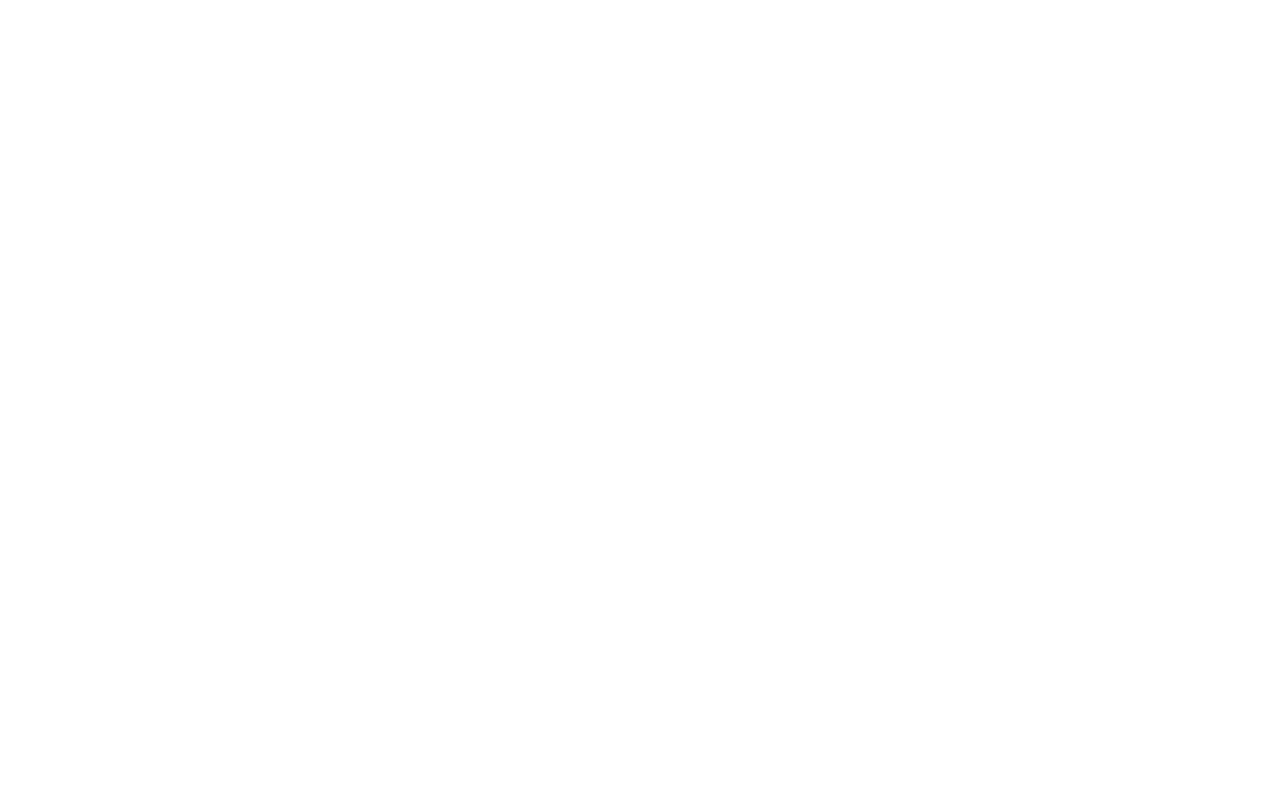
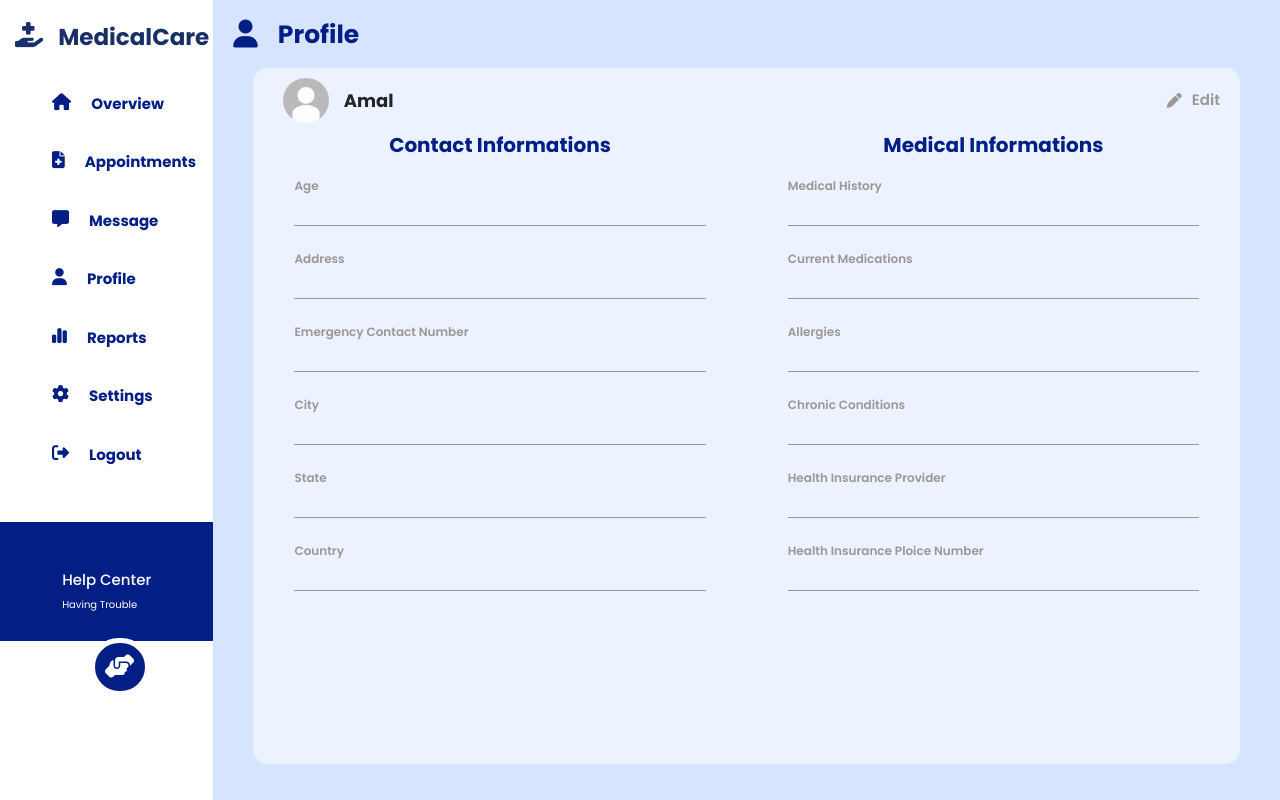
Before and after one commit to sarucm1017/Healthcare_Management-Frontend, a React (Create React App) app: page /patientProfileEdit in a window 1280 px wide. Before the commit this address had no page. Built offline with nearby package versions, Linux system fonts and the light colour scheme; a web font is replaced by a local one.

Commit message:
profile, profile edit for patient

```diff
--- a/src/Componets/Layout/ProfileSection/patient/PatientProfile.jsx
+++ b/src/Componets/Layout/ProfileSection/patient/PatientProfile.jsx
@@ -1,6 +1,7 @@
 import React from "react";
 import PatientsdashboardSidesection from "../../Dashborad/Patients/PatientsdashboardSidesection";
 import "./patientProfile.css";
+import defaultimage from "./defaultimage.jpg"
 
 const PatientProfile = () => {
     return(
@@ -24,12 +25,15 @@
               <div className="main_section">
                 <div className="col-md-12 profilefullSection">
                     <div className="profileHeader">
-                        <div className="profileimage-navbarSection">
-                            <div></div>
-                            <div><p>Amal</p></div>
+                        <div className="profileimage-navbarSection col-md-6">
+                            <div className="profileImage_box">
+                                <img src={defaultimage} alt="" />
+                            </div>
+                            <div className="profile_name"><p>Amal</p></div>
                         </div>
-                        <div className="btn_foredit">
-                            <div>edit</div>
+                        <div className="btn_foredit col-md-6">
+                        <i class="fa-solid fa-pen"></i>
+                           <p>Edit</p>
                         </div>
                     </div>
                     <div className="profileBottom">
@@ -69,7 +73,7 @@
                     <div className="profile_maininput">
                       <p>Current Medications</p>
                       <div className="profile_inputBox"><p></p></div>
-                    </div>
+                     </div>
                     <div className="profile_maininput">
                       <p>Allergies</p>
                       <div className="profile_inputBox"><p></p></div>
--- a/src/Componets/Layout/ProfileSection/patient/PatientProfileEdit.jsx
+++ b/src/Componets/Layout/ProfileSection/patient/PatientProfileEdit.jsx
@@ -0,0 +1,106 @@
+import React from "react";
+import PatientsdashboardSidesection from "../../Dashborad/Patients/PatientsdashboardSidesection";
+import "./patientProfile.css";
+import defaultimage from "./defaultimage.jpg"
+
+const PatientProfileEdit = () => {
+    return(
+        <>
+         <div className="container-fluid">
+        <div className="col-md-12 full_container">
+          <PatientsdashboardSidesection />
+          <div className="col-md-10">
+            <div className="main_home">
+              <div className="nav_bar_section">
+                <div className="left_section">
+                  <div className="icon_part">
+                  <i class="fa-solid fa-user"></i>
+                  </div>
+                  <div className="title_part">
+                    <h4>Profile</h4>
+                  </div>
+                </div>
+                <div className="right_section"></div>
+              </div>
+              <div className="main_section">
+                <div className="col-md-12 profilefullSection">
+                    <div className="profileHeader">
+                        <div className="profileimage-navbarSection col-md-6">
+                            <div className="profileImage_box">
+                                <img src={defaultimage} alt="" />
+                            </div>
+                            <div className="profile_name"><p>Amal</p></div>
+                        </div>
+                        <div className="btn_foredit col-md-6">
+                        <i class="fa-solid fa-pen"></i>
+                           <p>Edit</p>
+                        </div>
+                    </div>
+                    <div className="profileBottom">
+                    <div className=" col-md-5 body_content-section">
+                        <div className="profile-heading"><h5>Contact Informations</h5></div>
+                    <div className="profile_maininput">
+                      <p>Age</p>
+                      <div className="profile_inputBox"><p></p></div>
+                    </div>
+                    <div className="profile_maininput">
+                      <p>Address</p>
+                      <div className="profile_inputBox"><p></p></div>
+                    </div>
+                    <div className="profile_maininput">
+                      <p>Emergency Contact Number</p>
+                      <div className="profile_inputBox"><p></p></div>
+                    </div>
+                    <div className="profile_maininput">
+                      <p>City</p>
+                      <div className="profile_inputBox"><p></p></div>
+                    </div>
+                    <div className="profile_maininput">
+                      <p>State</p>
+                      <div className="profile_inputBox"><p></p></div>
+                    </div>
+                    <div className="profile_maininput">
+                      <p>Country</p>
+                      <div className="profile_inputBox"><p></p></div>
+                    </div>
+                  </div>
+                  <div className=" col-md-5 body_content-section">
+                  <div className="profile-heading"><h5>Medical  Informations</h5></div>
+                  <div className="profile_maininput">
+                      <p>Medical History</p>
+                      <div className="profile_inputBox"><p></p></div>
+                    </div>
+                    <div className="profile_maininput">
+                      <p>Current Medications</p>
+                      <div className="profile_inputBox"><p></p></div>
+                     </div>
+                    <div className="profile_maininput">
+                      <p>Allergies</p>
+                      <div className="profile_inputBox"><p></p></div>
+                    </div>
+                    <div className="profile_maininput">
+                      <p>Chronic Conditions</p>
+                      <div className="profile_inputBox"><p></p></div>
+                    </div>
+                    <div className="profile_maininput">
+                      <p>Health Insurance Provider</p>
+                      <div className="profile_inputBox"><p></p></div>
+                    </div>
+                    <div className="profile_maininput">
+                      <p>Health Insurance Ploice Number</p>
+                      <div className="profile_inputBox"><p></p></div>
+                    </div>
+                  </div>
+                    </div>
+                </div>
+              </div>
+            </div>
+          </div>
+        </div>
+      </div>
+        </>
+    )
+}
+
+
+export default PatientProfileEdit;
--- a/src/Componets/Layout/ProfileSection/patient/patientProfile.css
+++ b/src/Componets/Layout/ProfileSection/patient/patientProfile.css
@@ -8,21 +8,31 @@
 .profileHeader{
     display: flex;
     justify-content: space-between;
+    margin: 5px 20px
 }
 .profileimage-navbarSection{
-    padding: 10px 10px;
+    padding: 5px 10px;
+    display: flex;
+    align-items: center;
+    gap: 15px
 }
+.profile_name p{
+    font-size: 18px;
+    font-weight: 700;
+
+}
+
 .profile_maininput p{
     color: #9B9797;
     font-size: 12px;
     font-weight: 600;
 }
 .profile_inputBox{
-    padding: 10px 0;
+    padding: 15px 0;
     border-bottom: 1px solid #9B9797;
 }
 .profile_maininput{
-    padding: 15px 0;
+    padding: 12px 0;
 }
 .profileBottom{
     display: flex;
@@ -37,3 +47,26 @@
     color: #031F85;
     font-weight: 700;
 }
+.profileImage_box{
+    width: 10%;
+
+}
+.profileImage_box img{
+    width: 100%;
+    border-radius: 50px;
+}
+.btn_foredit{
+    display: flex;
+    justify-content: flex-end;
+    gap: 10px;
+    align-items: center;
+}
+.btn_foredit p{
+    font-size: 15px;
+    font-weight: 600;
+    color: #9B9797;
+}
+.btn_foredit i {
+    font-size: 15px;
+    color: #9B9797;
+}
--- a/src/Componets/Router/MainRoutes.js
+++ b/src/Componets/Router/MainRoutes.js
@@ -16,6 +16,7 @@
 import PatientReport from "../Layout/ReportSection/Patients/PatientsReports";
 import ReportDetailsPatient from "../Layout/ReportSection/Patients/ReportDetailsPatient"
 import PatientProfile from "../Layout/ProfileSection/patient/PatientProfile";
+import PatientProfileEdit from "../Layout/ProfileSection/patient/PatientProfileEdit";
 
 const MainRoutes = () => {
     return (
@@ -37,6 +38,7 @@
             <Route path ="/patientReport" element = {<PatientReport/>}></Route>
             <Route path ="/reportDetailsPatient" element = {<ReportDetailsPatient/>}></Route>
             <Route path ="/patientProfile" element = {<PatientProfile/>}></Route>
+            <Route path ="/patientProfileEdit" element = {<PatientProfileEdit/>}></Route>
         </Routes>
         </>
     )
```
Also changed, not shown: src/Componets/Layout/ProfileSection/patient/defaultimage.jpg (added).
